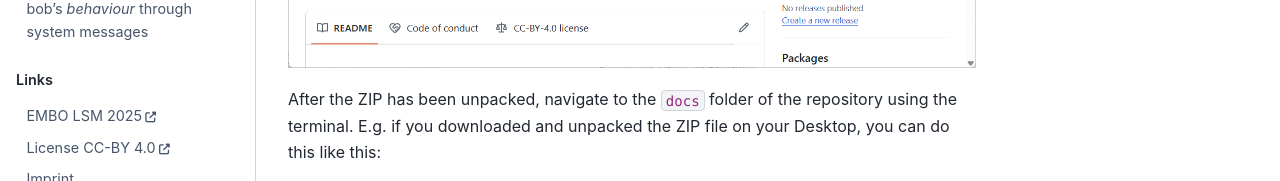
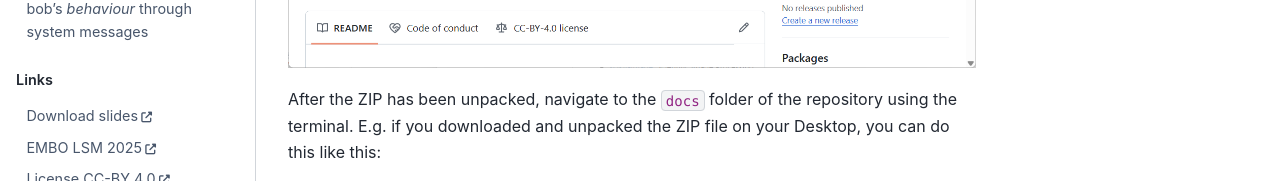
Before and after one commit to ScaDS/embo-lsm-bia-2025, a Jupyter Book: the page built from docs/intro.md, in a window 1280 px wide and 900 px high, scrolled down 569 px. Shown: the part 719-900 px from the top of the window. Built offline with Jupyter Book 1.0.4 settings and Sphinx 7.4.7 and the Sphinx Book theme 1.1.4, drawn with Linux system fonts in a browser that asks for light colours; pages that are not in the unit, such as notebooks, are missing from menus.

Commit message:
added link to slides

```diff
--- a/docs/_toc.yml
+++ b/docs/_toc.yml
@@ -30,6 +30,8 @@ parts:
 
   - caption: Links
     chapters:
+    - url: https://zenodo.org/records/16793739
+      title: Download slides
     - url: https://meetings.embo.org/event/25-lsm
       title: EMBO LSM 2025
     - url: https://creativecommons.org/licenses/by/4.0/
```
